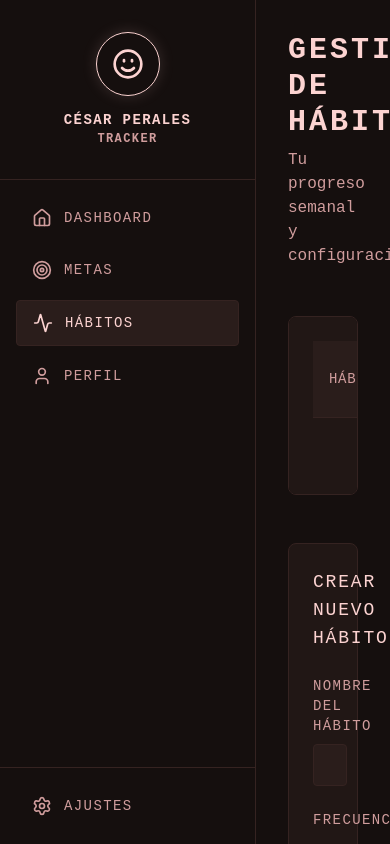
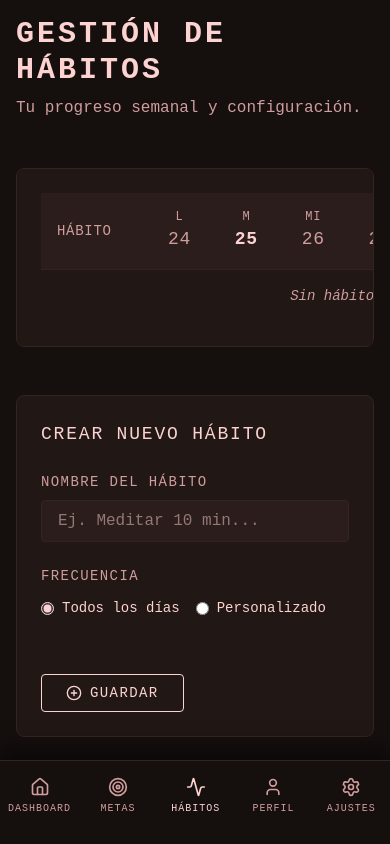
Before and after one commit to CdeCasurpie/CdeCasurpieTracker, a React (Vite) app: page /habitos in a window 390 px wide. Shown: the top 844 px of the page. Built offline with nearby package versions, Linux system fonts and the light colour scheme.

Commit message:
Make UI fully responsive for mobile

```diff
--- a/src/App.tsx
+++ b/src/App.tsx
@@ -11,7 +11,7 @@ function App() {
     <Router>
       <div className="flex min-h-screen bg-cde-bg text-cde-text font-mono selection:bg-cde-text selection:text-cde-bg">
         <Sidebar />
-        <main className="flex-1 ml-64 p-8 md:p-12 overflow-y-auto">
+        <main className="flex-1 md:ml-64 p-4 md:p-8 lg:p-12 pb-24 md:pb-12 overflow-y-auto w-full">
           <Routes>
             <Route path="/" element={<DashboardView />} />
             <Route path="/metas" element={<GoalsView />} />
--- a/src/components/layout/Sidebar.tsx
+++ b/src/components/layout/Sidebar.tsx
@@ -11,7 +11,9 @@ export const Sidebar: React.FC = () => {
     ];
 
     return (
-        <aside className="w-64 bg-cde-bg border-r border-cde-border flex flex-col h-screen fixed left-0 top-0">
+        <>
+            {/* DESKTOP SIDEBAR */}
+            <aside className="hidden md:flex w-64 bg-cde-bg border-r border-cde-border flex-col h-screen fixed left-0 top-0 z-50">
                 <div className="p-8 border-b border-cde-border flex flex-col items-center justify-center">
                     <div className="w-16 h-16 rounded-full border border-cde-text flex items-center justify-center relative shadow-[0_0_15px_rgba(252,211,209,0.15)] mb-4">
                         <Smile className="text-cde-text" size={32} />
@@ -52,5 +54,39 @@ export const Sidebar: React.FC = () => {
                     </NavLink>
                 </div>
             </aside>
+
+            {/* MOBILE BOTTOM NAV */}
+            <nav className="md:hidden fixed bottom-0 left-0 w-full bg-cde-bg border-t border-cde-border flex items-center justify-around z-50 pb-4 pt-1 shadow-[0_-10px_20px_rgba(0,0,0,0.5)]">
+                {navItems.map(item => (
+                    <NavLink
+                        key={item.path}
+                        to={item.path}
+                        className={({ isActive }) =>
+                            `flex flex-col items-center gap-1 py-3 px-2 flex-1 transition-colors ${
+                                isActive
+                                ? 'text-cde-text'
+                                : 'text-cde-text-muted hover:text-cde-text'
+                            }`
+                        }
+                    >
+                        {item.icon}
+                        <span className="text-[10px] uppercase tracking-widest">{item.label}</span>
+                    </NavLink>
+                ))}
+                <NavLink
+                    to="/configuracion"
+                    className={({ isActive }) =>
+                        `flex flex-col items-center gap-1 py-3 px-2 flex-1 transition-colors ${
+                            isActive
+                            ? 'text-cde-text'
+                            : 'text-cde-text-muted hover:text-cde-text'
+                        }`
+                    }
+                >
+                    <Settings size={20} />
+                    <span className="text-[10px] uppercase tracking-widest">Ajustes</span>
+                </NavLink>
+            </nav>
+        </>
     );
 };
--- a/src/views/GoalsView.tsx
+++ b/src/views/GoalsView.tsx
@@ -33,7 +33,7 @@ export const GoalsView: React.FC = () => {
             </header>
 
             <section>
-                <form onSubmit={handleAddGoal} className="flex gap-4 mb-8">
+                <form onSubmit={handleAddGoal} className="flex flex-col md:flex-row gap-4 mb-8">
                     <input
                         type="text"
                         value={newGoalDesc}
--- a/src/views/HabitsView.tsx
+++ b/src/views/HabitsView.tsx
@@ -158,7 +158,7 @@ export const HabitsView: React.FC = () => {
                         </div>
 
                         {scheduleType === 'custom' && (
-                            <div className="flex gap-3">
+                            <div className="flex flex-wrap gap-3">
                                 {dayLabels.map(day => (
                                     <button
                                         type="button"
```
Lines whose indentation alone changed are shown as unchanged.
